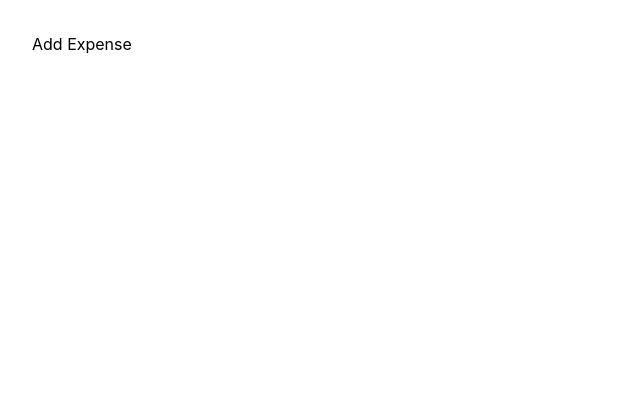
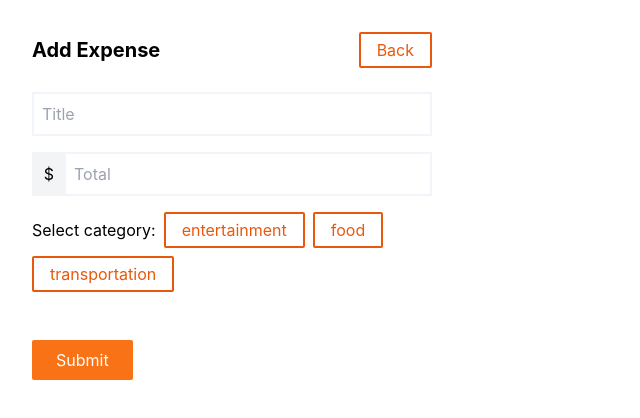
Before and after one commit to daniiltsioma/finance-tracker, a React (Create React App) app: page /expense in a window 1280 px wide. Shown: the top 418 px of the page, without its empty margins (0-640 px from the left). Built offline with nearby package versions, Linux system fonts and the light colour scheme.

Commit message:
fixed decimal numbers in inputs

```diff
--- a/src/components/forms/Input.tsx
+++ b/src/components/forms/Input.tsx
@@ -28,6 +28,7 @@ const Input = ({
           id={id}
           type={type}
           placeholder={placeholder}
+          step={type === "number" ? 0.01 : undefined}
           {...register(id, {
             required: {
               value: true,
--- a/src/components/forms/RadioInput.tsx
+++ b/src/components/forms/RadioInput.tsx
@@ -6,17 +6,26 @@ interface RadioInputProps {
   options: number[];
   label: string;
   errorMessage?: string;
+  colorClasses?: string;
 }
 
-const RadioInput = ({ id, options, label, errorMessage }: RadioInputProps) => {
+const RadioInput = ({
+  id,
+  options,
+  label,
+  errorMessage,
+  colorClasses = "border-black text-black",
+}: RadioInputProps) => {
   const { register } = useFormContext();
 
   return (
     <div>
-      <div className="flex items-center">
-        <div className={`${errorMessage && "text-red-600"}`}>{label}:</div>
+      <div className="flex items-center flex-wrap">
+        <div className={`${errorMessage && "text-red-600"} mb-2 mr-2`}>
+          {label}:
+        </div>
         {options.map((op) => (
-          <div className="ml-2" key={op}>
+          <div className="mr-2" key={op}>
             <input
               type="radio"
               {...register(id, {
@@ -33,7 +42,7 @@ const RadioInput = ({ id, options, label, errorMessage }: RadioInputProps) => {
             />
             <label
               htmlFor={`${id}-${op}`}
-              className="border-green-600 border-2 text-green-600 px-4 py-2 peer-checked:bg-green-600 peer-checked:text-white cursor-pointer rounded-sm"
+              className={`inline-block ${colorClasses} border-2 px-4 py-1 mb-2 peer-checked:text-white cursor-pointer rounded-sm`}
             >
               {TransactionCategory[op]}
             </label>
--- a/src/components/transactions/Deposit.tsx
+++ b/src/components/transactions/Deposit.tsx
@@ -61,6 +61,7 @@ const Deposit = () => {
               options={[0, 1]}
               label="Select category"
               errorMessage={methods.formState.errors.category?.message?.toString()}
+              colorClasses="border-green-600 text-green-600 peer-checked:bg-green-600"
             />
             <button className="border-green-600 hover:border-green-700 bg-green-600 hover:bg-green-700 text-white px-6 py-2 rounded-sm mt-8">
               Submit
--- a/src/components/transactions/Expense.tsx
+++ b/src/components/transactions/Expense.tsx
@@ -1,5 +1,76 @@
+import { FormProvider, useForm } from "react-hook-form";
+import { Link, useNavigate } from "react-router-dom";
+import Input from "../forms/Input";
+import RadioInput from "../forms/RadioInput";
+import { TransactionType } from "./TransactionList";
+
 const Expense = () => {
-  return <h3>Add Expense</h3>;
+  const methods = useForm();
+  const navigate = useNavigate();
+
+  const onSubmit = methods.handleSubmit((data) => {
+    const transactions = JSON.parse(
+      localStorage.getItem("transactions") || "[]"
+    );
+    const oldBalance = Number(localStorage.getItem("balance"));
+    const newBalance = oldBalance - Number(data.total);
+    const newTransaction = {
+      id: transactions.length,
+      title: data.title,
+      type: TransactionType.expense,
+      total: data.total,
+      balance: newBalance,
+      category: data.category,
+      date: Date.now(),
+    };
+    transactions.push(newTransaction);
+    localStorage.setItem("transactions", JSON.stringify(transactions));
+    localStorage.setItem("balance", String(newBalance));
+    navigate("/");
+  });
+
+  return (
+    <FormProvider {...methods}>
+      <div className="w-[400px]">
+        <div className="flex items-center justify-between">
+          <h2 className="text-xl font-bold">Add Expense</h2>
+          <Link
+            to="/"
+            className="border-2 border-orange-600 text-orange-600 px-4 py-1 rounded-sm"
+          >
+            Back
+          </Link>
+        </div>
+        <div className="mt-6">
+          <form onSubmit={onSubmit}>
+            <Input
+              id="title"
+              type="text"
+              placeholder="Title"
+              errorMessage={methods.formState.errors.title?.message?.toString()}
+            />
+            <Input
+              id="total"
+              type="number"
+              placeholder="Total"
+              pre="$"
+              errorMessage={methods.formState.errors.total?.message?.toString()}
+            />
+            <RadioInput
+              id="category"
+              options={[2, 3, 4]}
+              label="Select category"
+              errorMessage={methods.formState.errors.category?.message?.toString()}
+              colorClasses="text-orange-600 border-orange-600 peer-checked:bg-orange-600"
+            />
+            <button className="border-orange-500 hover:border-orange-600 bg-orange-500 hover:bg-orange-600 text-white px-6 py-2 rounded-sm mt-8">
+              Submit
+            </button>
+          </form>
+        </div>
+      </div>
+    </FormProvider>
+  );
 };
 
 export default Expense;
--- a/src/components/transactions/TransactionList.tsx
+++ b/src/components/transactions/TransactionList.tsx
@@ -49,7 +49,7 @@ const TransactionList = ({ transactions }: TransactionListProps) => {
             Add Deposit
           </Link>
           <Link
-            className="border-red-700 bg-red-700 text-white text-center px-8 py-2 rounded-sm"
+            className="border-orange-600 bg-orange-600 text-white text-center px-8 py-2 rounded-sm"
             to="/expense"
           >
             Add Expense
```
